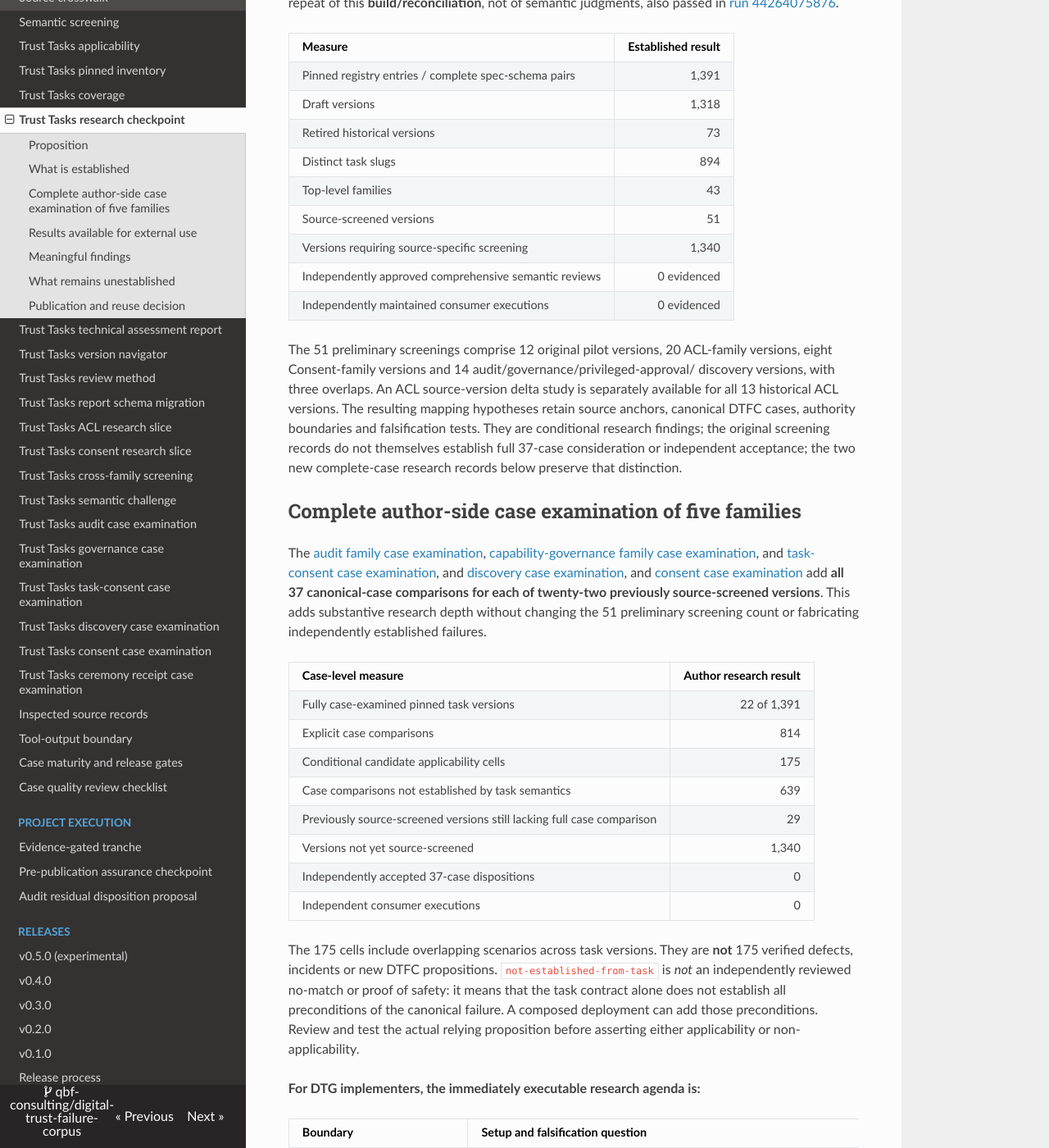
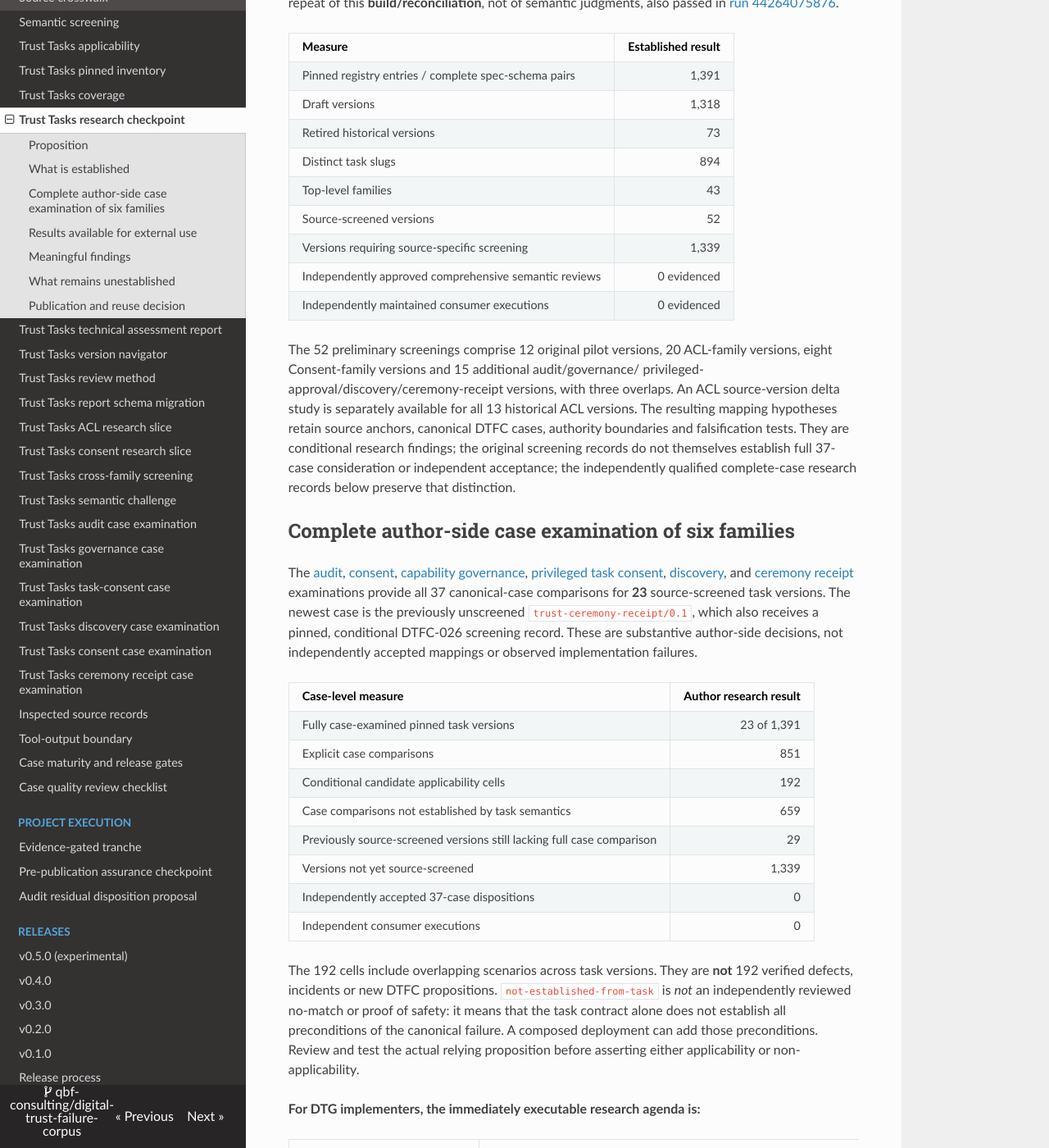
Before and after one commit to qbf-consulting/digital-trust-failure-corpus, an MkDocs documentation site: the page built from docs/trust-tasks-research-checkpoint.md, in a window 1280 px wide and 1400 px high, scrolled down 581 px. Shown: the whole window at 82% size. Built offline with MkDocs 1.6.1, drawn with Linux system fonts in a browser that asks for light colours; nearby versions of some CDN libraries; some of the changed text lies outside the part shown.

Commit message:
docs(trust-tasks): reconcile new receipt screening and full case evidence
Report 52 source screened, 23 full case examined and 851 author
comparisons without inventing independent acceptance or release claims.

Refs #135

Signed-off-by: sankarshan <1469458+sankarshanmukhopadhyay@users.noreply.github.com>

```diff
--- a/docs/trust-tasks-research-checkpoint.md
+++ b/docs/trust-tasks-research-checkpoint.md
@@ -28,45 +28,47 @@ judgments, also passed in
 | Retired historical versions | 73 |
 | Distinct task slugs | 894 |
 | Top-level families | 43 |
-| Source-screened versions | 51 |
-| Versions requiring source-specific screening | 1,340 |
+| Source-screened versions | 52 |
+| Versions requiring source-specific screening | 1,339 |
 | Independently approved comprehensive semantic reviews | 0 evidenced |
 | Independently maintained consumer executions | 0 evidenced |
 
-The 51 preliminary screenings comprise 12 original pilot versions, 20 ACL-family
-versions, eight Consent-family versions and 14 audit/governance/privileged-approval/
-discovery versions, with three overlaps. An ACL source-version delta study
+The 52 preliminary screenings comprise 12 original pilot versions, 20 ACL-family
+versions, eight Consent-family versions and 15 additional audit/governance/
+privileged-approval/discovery/ceremony-receipt versions, with three overlaps. An ACL source-version delta study
 is separately available for all 13 historical ACL versions. The resulting
 mapping hypotheses retain source anchors, canonical DTFC cases, authority
 boundaries and falsification tests. They are conditional research findings;
 the original screening records do not themselves establish full 37-case
-consideration or independent acceptance; the two new complete-case research
-records below preserve that distinction.
+consideration or independent acceptance; the independently qualified complete-case research records below preserve that distinction.
 
-## Complete author-side case examination of five families
+## Complete author-side case examination of six families
 
-The [audit family case examination](trust-tasks-audit-case-examination.md),
-[capability-governance family case examination](trust-tasks-governance-case-examination.md), and
-[task-consent case examination](trust-tasks-task-consent-case-examination.md), and
-[discovery case examination](trust-tasks-discovery-case-examination.md), and
-[consent case examination](trust-tasks-consent-case-examination.md)
-add **all 37 canonical-case comparisons for each of twenty-two previously source-screened
-versions**. This adds substantive research depth without changing the 51
-preliminary screening count or fabricating independently established failures.
+The [audit](trust-tasks-audit-case-examination.md),
+[consent](trust-tasks-consent-case-examination.md),
+[capability governance](trust-tasks-governance-case-examination.md),
+[privileged task consent](trust-tasks-task-consent-case-examination.md),
+[discovery](trust-tasks-discovery-case-examination.md), and
+[ceremony receipt](trust-tasks-ceremony-receipt-case-examination.md) examinations
+provide all 37 canonical-case comparisons for **23** source-screened task
+versions. The newest case is the previously unscreened
+`trust-ceremony-receipt/0.1`, which also receives a pinned, conditional
+DTFC-026 screening record. These are substantive author-side decisions, not
+independently accepted mappings or observed implementation failures.
 
 | Case-level measure | Author research result |
 |---|---:|
-| Fully case-examined pinned task versions | 22 of 1,391 |
-| Explicit case comparisons | 814 |
-| Conditional candidate applicability cells | 175 |
-| Case comparisons not established by task semantics | 639 |
+| Fully case-examined pinned task versions | 23 of 1,391 |
+| Explicit case comparisons | 851 |
+| Conditional candidate applicability cells | 192 |
+| Case comparisons not established by task semantics | 659 |
 | Previously source-screened versions still lacking full case comparison | 29 |
-| Versions not yet source-screened | 1,340 |
+| Versions not yet source-screened | 1,339 |
 | Independently accepted 37-case dispositions | 0 |
 | Independent consumer executions | 0 |
 
-The 175 cells include overlapping scenarios across task versions. They are
-**not** 175 verified defects, incidents or new DTFC propositions.
+The 192 cells include overlapping scenarios across task versions. They are
+**not** 192 verified defects, incidents or new DTFC propositions.
 `not-established-from-task` is *not* an independently reviewed no-match or
 proof of safety: it means that the task contract alone does not establish
 all preconditions of the canonical failure. A composed deployment can add
@@ -77,6 +79,7 @@ asserting either applicability or non-applicability.
 
 | Boundary | Setup and falsification question | Candidate DTF cases | Control outcome |
 |---|---|---|---|
+| Ceremony completion evidence | Provide recorder-signed payload.complete=true without a held signed terminal step or pinned definition, and request verified completion. | DTF-010, DTF-026, DTF-027, DTF-030 | Return an evidence-limited/indeterminate result rather than a completion PASS. |
 | Audit completeness | Sign a valid first audit page with material contrary evidence on a subsequent page; does the consumer return an exhaustive PASS? | DTF-010, DTF-026 | Follow version-specific continuation and filters or return INDETERMINATE. |
 | Audit provenance | Supply `verified: true` for a restamped/truncated but locally consistent chain; does the auditor assert authenticity? | DTF-010, DTF-025, DTF-027 | Limit to internal integrity and demand independent anchoring for authenticity. |
 | Audit purpose and retention | Reuse a legitimate retrieved tail for member scoring or retain its identifiers after the oversight purpose expires. | DTF-034, DTF-037 | Reject secondary use absent a separate governance basis; enforce bounded retention. |
@@ -139,7 +142,7 @@ state to remain current at the delivery boundary.
 
 The research has **not** produced a defensible mapping/no-match assessment
 across the remaining population. A complete author-side 37-case examination
-now exists for **twenty-two** versions, but the other 29 screened versions and 1,340
+now exists for **twenty-three** versions, but the other 29 screened versions and 1,340
 unscreened versions still lack complete case comparison. Independent semantic
 acceptance and external target execution also remain unestablished. No numerical score here is a coverage-of-risk or safety score.
 The source registry's many draft versions may change after the pinned commit.
```
Also changed, not shown: docs/trust-tasks-coverage.md (+4 -4 lines), docs/trust-tasks-machine-report-schema-v0.2.md (+2 -2 lines).
